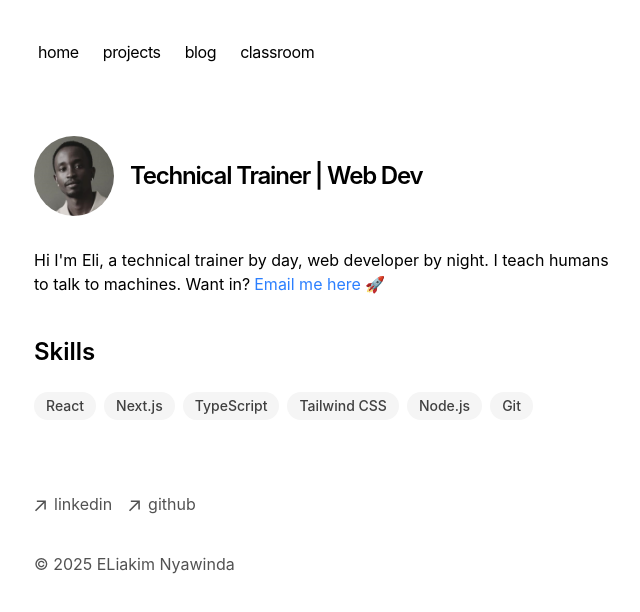
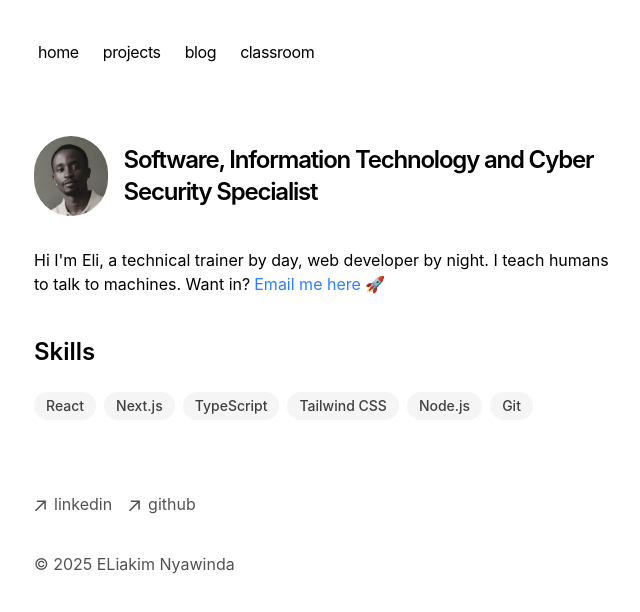
Before and after one commit to techLii/my-portfolio-site, a Next.js app: page / in a window 1280 px wide. Shown: the top 612 px of the page, without its empty margins (318-958 px from the left). Built offline with nearby package versions, Linux system fonts and the light colour scheme.

Commit message:
Updated about section

```diff
--- a/app/components/about.tsx
+++ b/app/components/about.tsx
@@ -14,7 +14,7 @@ export function About() {
                     sizes="100vw"
                 />
                 <h1 className="text-2xl font-semibold tracking-tighter">
-                    Technical Trainer | Web Dev
+                    Software, Information Technology and Cyber Security Specialist
                 </h1>
             </div>
             <p className="mb-4">
```
